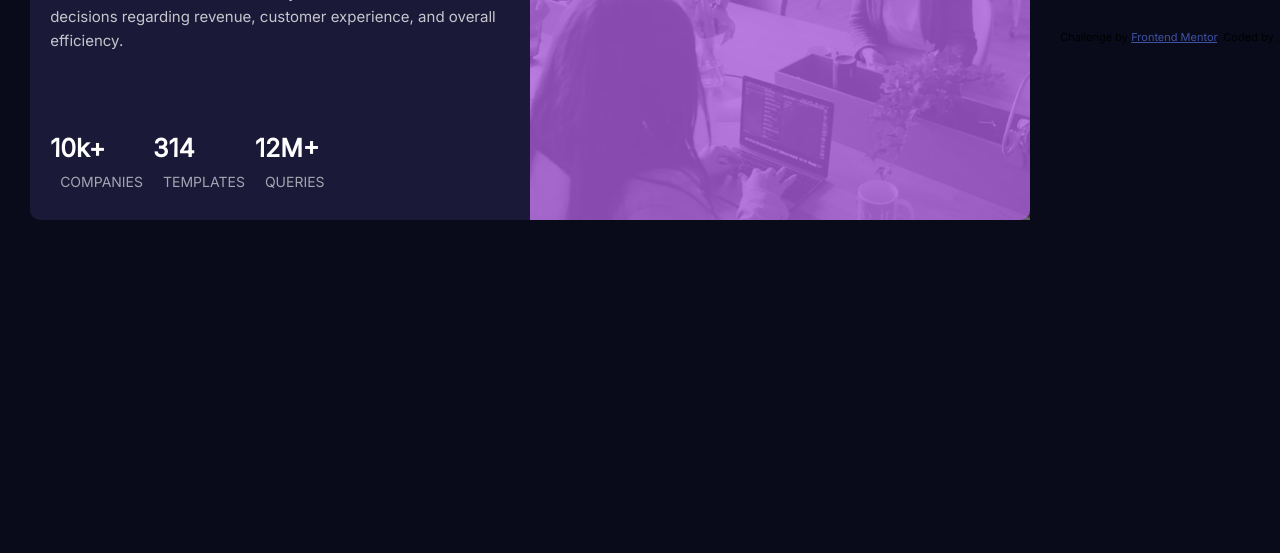
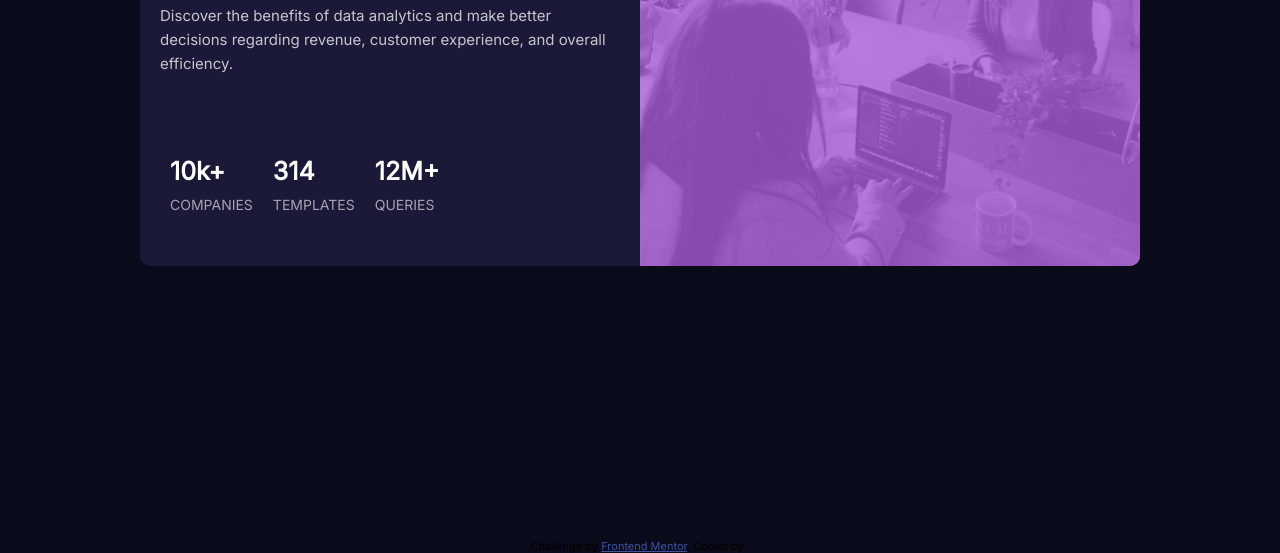
Before and after one commit to ntritran999/stats-preview-card-component, a plain HTML site: page index.html in a window 1280 px wide. Shown: the part 247-800 px from the top of the page. Drawn offline with Linux system fonts and the light colour scheme.

Commit message:
Update index.html

```diff
--- a/index.html
+++ b/index.html
@@ -7,17 +7,16 @@
   <link rel="icon" type="image/png" sizes="32x32" href="./images/favicon-32x32.png">
   <link rel="stylesheet" href="./style.css">
   <title>Frontend Mentor | Stats preview card component</title>
-
-  <!-- Feel free to remove these styles or customise in your own stylesheet 👍 -->
   <style>
-    .attribution { font-size: 11px; text-align: center; }
+    .attribution { font-size: 11px; text-align: center; position: fixed; left: 0; bottom: 0; right: 0;}
     .attribution a { color: hsl(228, 45%, 44%); }
   </style>
 </head>
 <body>
   <div class="container">
     <div class="card-img">
-        <img src="./images/image-header-mobile.jpg" alt="smiling-women-at-office">
+        <img class="img-desktop" src="./images/image-header-desktop.jpg" alt="smiling-women-at-office">
+        <img class="img-mobile" src="./images/image-header-mobile.jpg" alt="smiling-women-at-office">
         <div class="img-overlay"></div>
     </div>
     <div class="card-text">
@@ -27,9 +26,9 @@
             regarding revenue, customer experience, and overall efficiency.
         </p>
         <ul>
-            <li><span>10k+</span> <span class="stuff">companies</span></li>
-            <li><span>314</span> <span class="stuff">templates</span></li>
-            <li><span>12M+</span> <span class="stuff">queries</span></li>
+            <li><span class="stats">10k+</span> <span class="stuff">companies</span></li>
+            <li><span class="stats">314</span> <span class="stuff">templates</span></li>
+            <li><span class="stats">12M+</span> <span class="stuff">queries</span></li>
         </ul>
     </div>
   </div>
```
